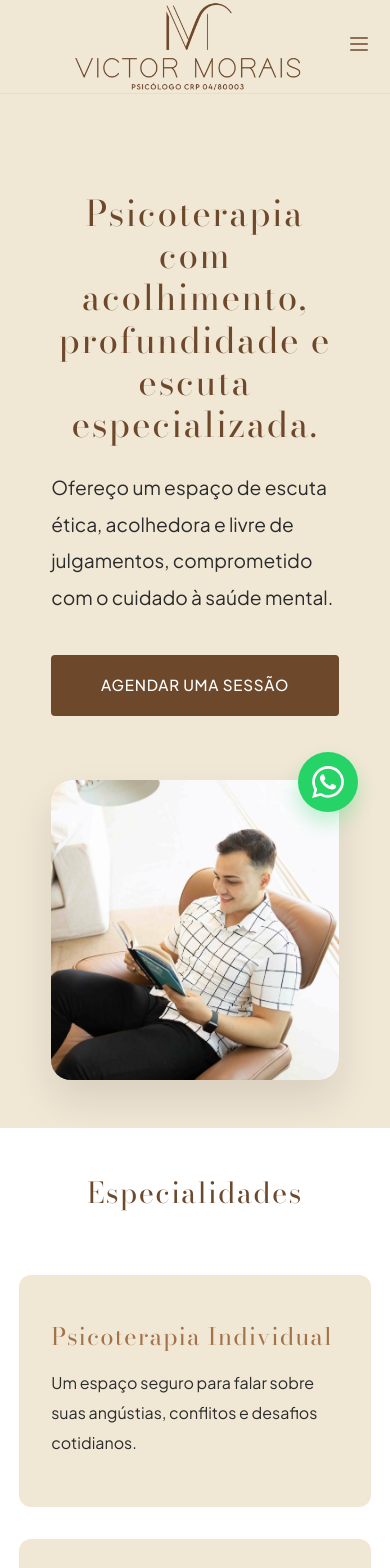
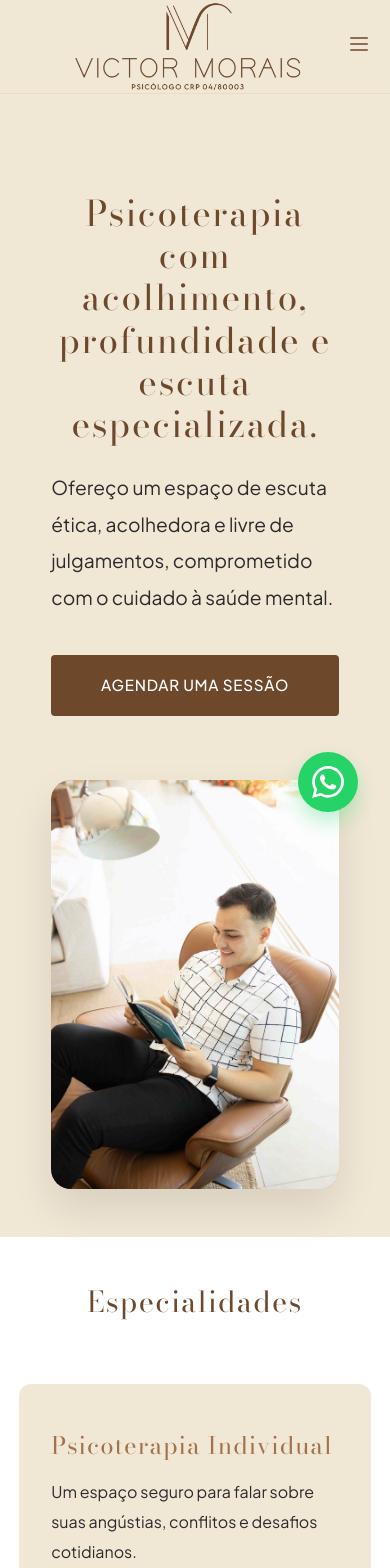
Before and after one commit to joabedev123-alt/Victor-PSC, a React (Vite) app: page / in a window 390 px wide. Shown: the top 1568 px of the page. Built offline with nearby package versions, Linux system fonts and the light colour scheme.

Commit message:
Ajustes e otimizacao geral para mobile

```diff
--- a/src/App.jsx
+++ b/src/App.jsx
@@ -39,7 +39,7 @@ const Header = () => {
           <Link to="/" className="nav-link">Home</Link>
           <Link to="/sobre" className="nav-link">Sobre Mim</Link>
           <Link to="/psicoterapia" className="nav-link">Psicoterapia</Link>
-          <Link to="/sexologia" className="nav-link">Formação</Link>
+          <Link to="/sexologia" className="nav-link">Formação Complementar</Link>
           <Link to="/contato" className="nav-link">Contato</Link>
         </nav>
 
@@ -63,7 +63,7 @@ const Header = () => {
             <Link to="/" onClick={() => setMobileMenuOpen(false)}>Home</Link>
             <Link to="/sobre" onClick={() => setMobileMenuOpen(false)}>Sobre Mim</Link>
             <Link to="/psicoterapia" onClick={() => setMobileMenuOpen(false)}>Psicoterapia</Link>
-            <Link to="/sexologia" onClick={() => setMobileMenuOpen(false)}>Formação</Link>
+            <Link to="/sexologia" onClick={() => setMobileMenuOpen(false)}>Formação Complementar</Link>
             <Link to="/contato" onClick={() => setMobileMenuOpen(false)}>Contato</Link>
           </motion.div>
         )}
--- a/src/index.css
+++ b/src/index.css
@@ -289,10 +289,17 @@ img {
   /* Specific overrides to avoid centering lists or specific texts if needed,
      but generally text-center on mobile looks good for a grid-collapsed layout. */
 
-  /* Reduce image container heights on mobile */
+  /* Reduce image container heights on mobile while preventing cuts */
   [style*="height: 600px"], [style*="height: 550px"], [style*="height: 500px"], [style*="height: 650px"], [style*="height: 400px"], [style*="height: 300px"],
   [style*="height:600px"], [style*="height:550px"], [style*="height:500px"], [style*="height:650px"], [style*="height:400px"], [style*="height:300px"] {
-    height: 300px !important;
+    height: auto !important;
+  }
+
+  [style*="height: 600px"] img, [style*="height: 550px"] img, [style*="height: 500px"] img, [style*="height: 650px"] img, [style*="height: 400px"] img, [style*="height: 300px"] img,
+  [style*="height:600px"] img, [style*="height:550px"] img, [style*="height:500px"] img, [style*="height:650px"] img, [style*="height:400px"] img, [style*="height:300px"] img {
+    height: auto !important;
+    max-height: 450px !important;
+    object-fit: contain !important;
   }
 
   /* Reduce large paddings for mobile screens */
--- a/src/pages/Psicoterapia.jsx
+++ b/src/pages/Psicoterapia.jsx
@@ -74,8 +74,8 @@ const Psicoterapia = () => {
       <section className="section">
         <div className="container" style={{ display: 'grid', gridTemplateColumns: '1fr 1fr', gap: '5rem', alignItems: 'center' }}>
           <FadeUp>
-            <div style={{ height: '600px', borderRadius: '16px', overflow: 'hidden', boxShadow: '0 15px 35px rgba(0,0,0,0.03)' }}>
-              <img src="/Profissionais/Fotos pessoais/5FBA80EC-0AEB-415C-95CC-D45D31868D22.png" alt="O que é Psicoterapia" style={{ width: '100%', height: '100%', objectFit: 'cover' }} />
+            <div style={{ borderRadius: '16px', overflow: 'hidden', boxShadow: '0 15px 35px rgba(0,0,0,0.03)', display: 'flex', justifyContent: 'center', backgroundColor: 'var(--color-bg-main)' }}>
+              <img src="/Profissionais/Fotos pessoais/5FBA80EC-0AEB-415C-95CC-D45D31868D22.png" alt="O que é Psicoterapia" style={{ width: '100%', maxHeight: '600px', height: 'auto', objectFit: 'contain', marginTop: '40px' }} />
             </div>
           </FadeUp>
           <FadeUp delay={0.2}>
--- a/src/pages/Sexologia.jsx
+++ b/src/pages/Sexologia.jsx
@@ -306,7 +306,7 @@ const Sexologia = () => {
         <div className="container" style={{ maxWidth: '750px' }}>
           <FadeUp>
             <h2 style={{ fontSize: '2.5rem', marginBottom: '2rem', color: 'var(--color-secondary)' }}>
-              Cuidar da sexualidade também é cuidar da saúde emocional.
+              Cuidar da saúde sexual também é cuidar da saúde emocional.
             </h2>
             <p style={{ fontSize: '1.2rem', marginBottom: '3rem', color: 'rgba(255,255,255,0.8)' }}>
               Através de uma escuta acolhedora, ética e especializada, é possível compreender conflitos, fortalecer relacionamentos e construir uma relação mais saudável consigo mesmo.
```
